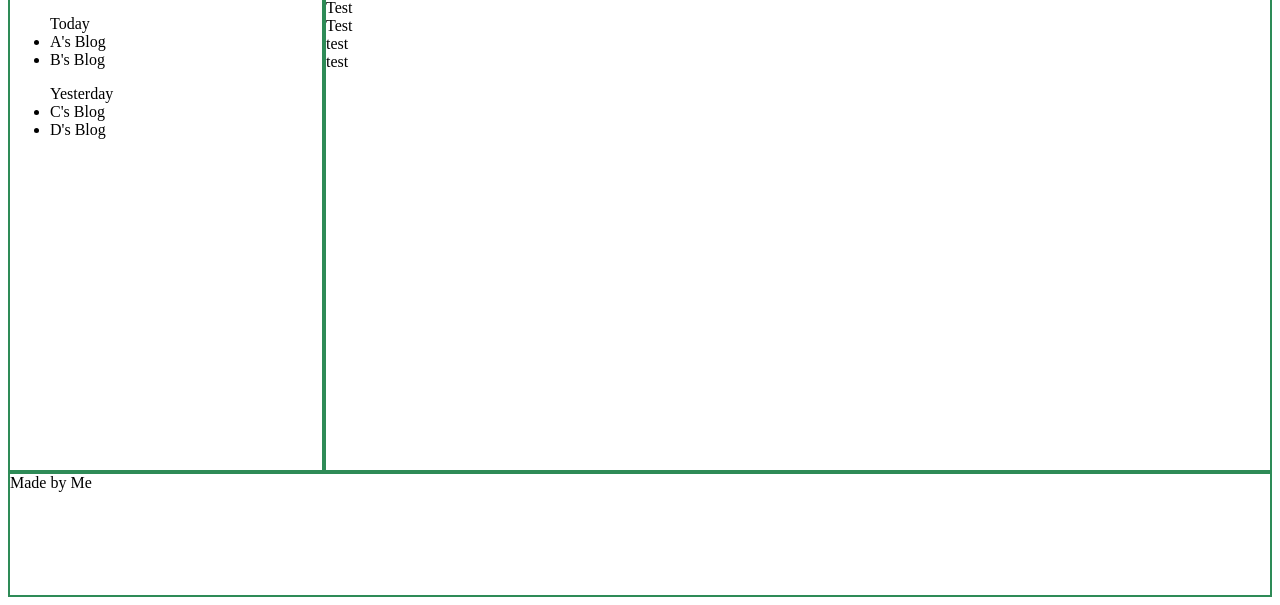
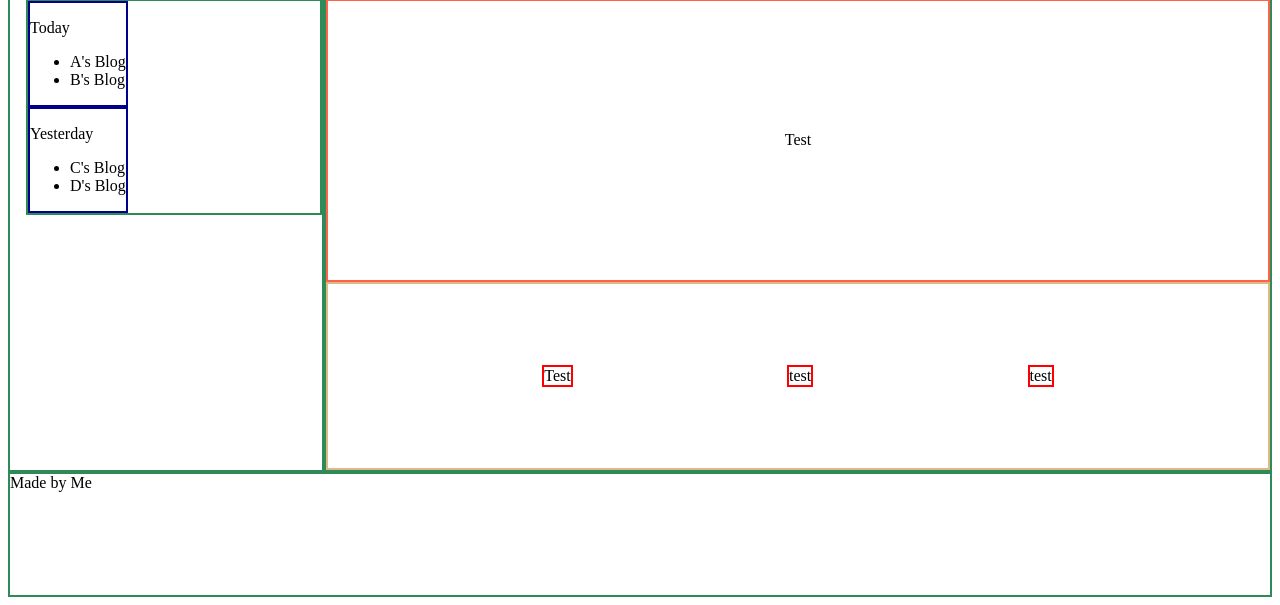
Before and after one commit to chirateep/personal-blog-website, a plain HTML site: page index.html in a window 1280 px wide. Shown: the part 211-816 px from the top of the page. Drawn offline with Linux system fonts and the light colour scheme.

Commit message:
[feat] add css for layout content and sidebar add css layout at sidebar for date type and at content for blog type

```diff
--- a/css/home.css
+++ b/css/home.css
@@ -69,8 +69,43 @@
     grid-area: sd;
 }
 
+.date-list {
+    margin-left: 1em;
+    display: flex;
+    flex-direction: column;
+    align-items: flex-start;
+    justify-content: flex-start;
+}
+
+.date-blog {
+    border: darkblue solid 2px
+}
+
 .content {
     grid-area: main;
+    display: grid;
+    grid-template-rows: 60% 40%;
+    grid-template-columns: 1fr;
+}
+
+.topic {
+    border: tomato solid 2px;
+    display: flex;
+    flex-direction: row;
+    align-items: center;
+    justify-content: center;
+}
+
+.blog-list {
+    border: burlywood solid 2px;
+    display: flex;
+    flex-direction: row;
+    align-items: center;
+    justify-content: space-evenly;
+}
+
+.blog {
+    border: red solid 2px;
 }
 
 .footer {
--- a/index.html
+++ b/index.html
@@ -19,17 +19,17 @@
             </div>
         </div>
         <div class="sidebar box">
-            <div class="date-list">
-                <div class="date-blog">
+            <div class="date-list box">
+                <div class="date-blog box">
+                    <p>Today</p>
                     <ul>
-                        Today
                         <li>A's Blog</li>
                         <li>B's Blog</li>
                     </ul>
                 </div>
-                <div class="date-blog">
+                <div class="date-blog box">
+                    <p>Yesterday</p>
                     <ul>
-                        Yesterday
                         <li>C's Blog</li>
                         <li>D's Blog</li>
                     </ul>
@@ -38,9 +38,11 @@
         </div>
         <div class="content box">
             <div class="topic">
-                <div class="highlist">
+                <div class="highlight">
                     Test
                 </div>
+            </div>
+            <div class="blog-list">
                 <div class="blog">
                     Test
                 </div>
```
